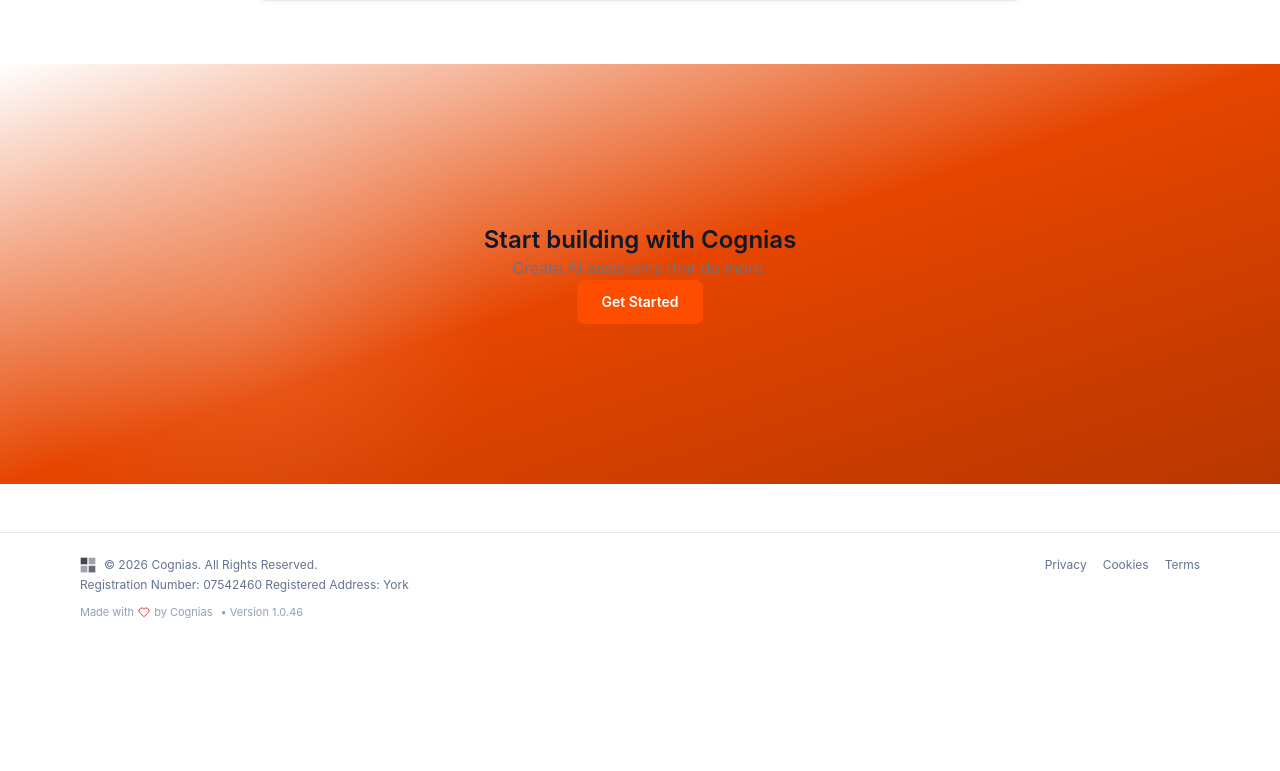
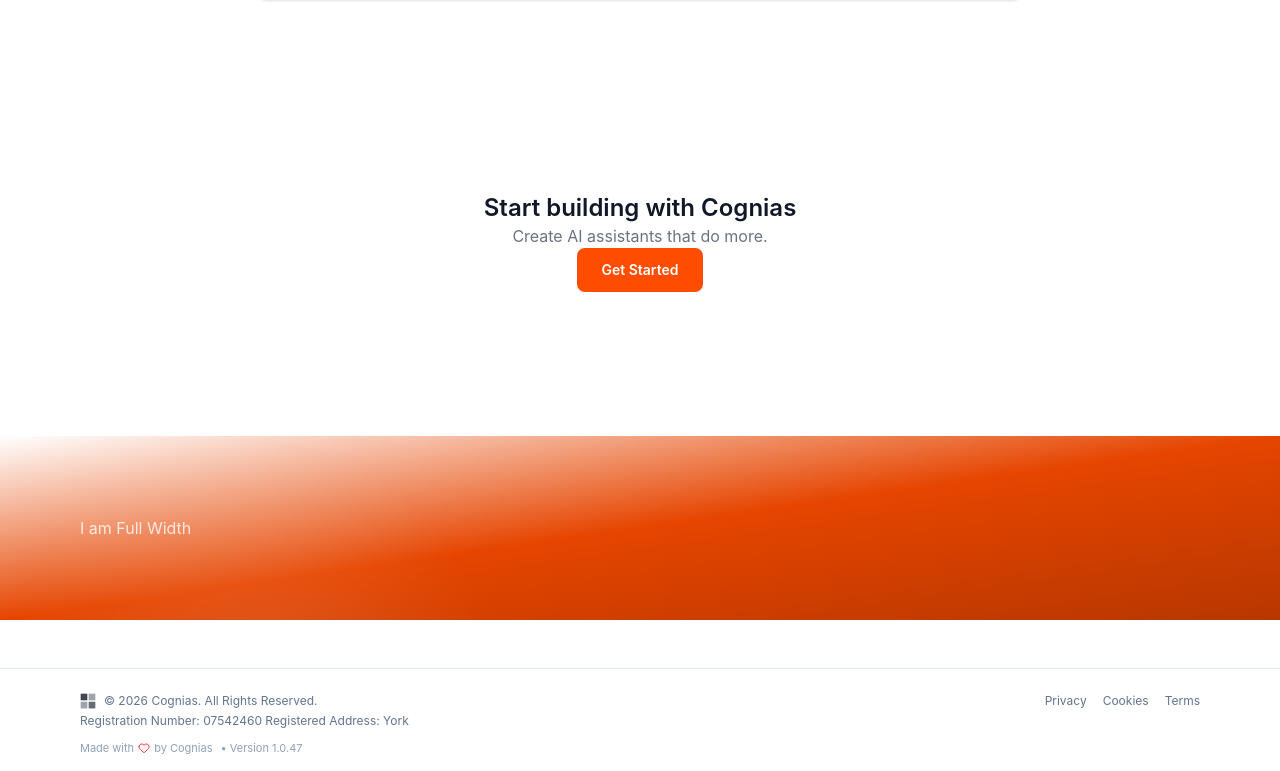
Before and after one commit to prandle/cognias-marketing, a React (Vite) app: page /about in a window 1280 px wide. Shown: the part 2315-3086 px from the top of the page. Before the commit the page ends 2950 px from the top, so only its background shows below. Built offline with nearby package versions, Linux system fonts and the light colour scheme.

Commit message:
fullwidthband

```diff
--- a/src/pages/about.tsx
+++ b/src/pages/about.tsx
@@ -252,6 +252,7 @@ export default function AboutPage() {
               author="Paul Randle, CTO"
             />
           </section>
+          <GetStarted />
 
           </div>
 
@@ -261,7 +262,7 @@ export default function AboutPage() {
           {/* ========================================= */}
           {/* CTA */}
           {/* ========================================= */}
-          <GetStarted />
+          <h1>I am Full Width</h1>
 
           </FullWidthBand>
           {/* <section className="text-center space-y-6 pt-10">
--- a/src/version.json
+++ b/src/version.json
@@ -1,3 +1,3 @@
 {
-  "build": 46
+  "build": 47
 }
```
Also changed, not shown: 1 other file (tests, documents, lock files or other folders).
